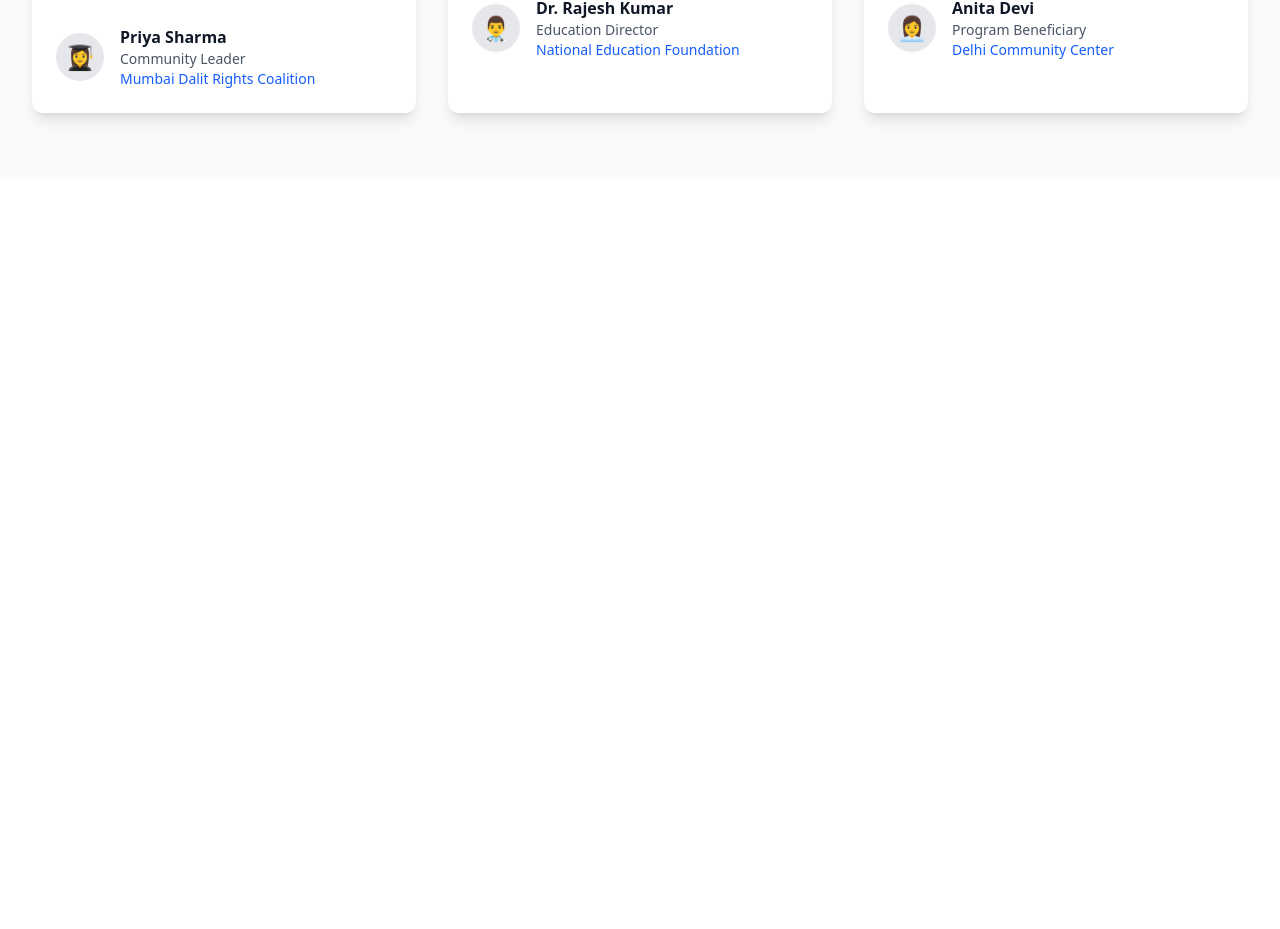
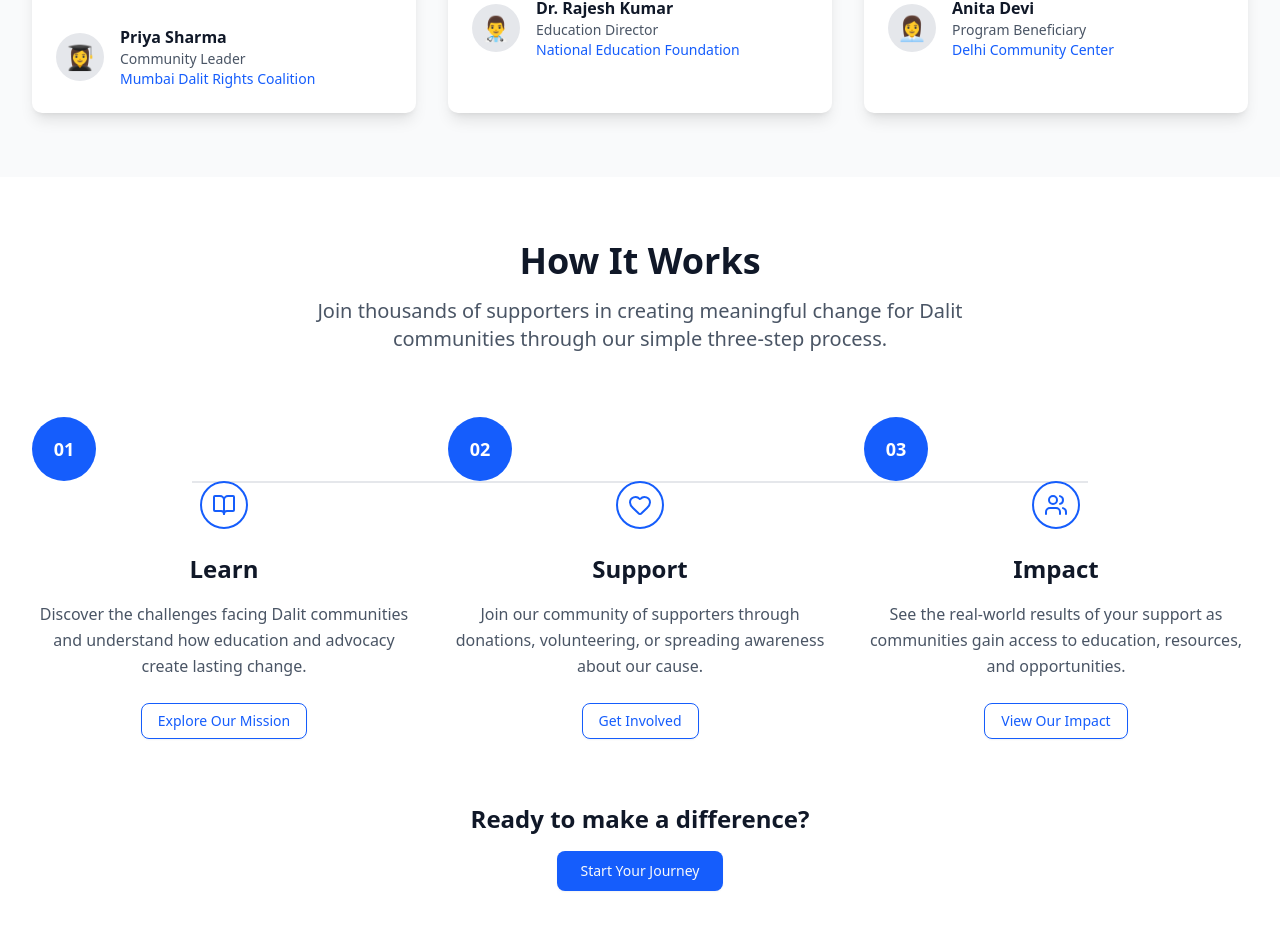
Before and after one commit to Sc0tticus/dwa-website-2025, a Next.js app: page / in a window 1280 px wide. Shown: the part 2198-3127 px from the top of the page. Before the commit the page ends 2375 px from the top, so only its background shows below. Built offline with nearby package versions, Linux system fonts and the light colour scheme.

Commit message:
Process Steps UI looks good!

```diff
--- a/src/app/page.js
+++ b/src/app/page.js
@@ -2,6 +2,7 @@ import HeroSection from "../components/HeroSection";
 import ImpactStats from "../components/ImpactStats";
 import PartnerOrganizations from "../components/PartnerOrganizations";
 import Testimonials from "../components/Testimonials";
+import ProcessSteps from "../components/ProcessSteps";
 
 export default function Home() {
   return (
@@ -10,6 +11,7 @@ export default function Home() {
       <ImpactStats />
       <PartnerOrganizations />
       <Testimonials />
+      <ProcessSteps />
     </main>
   );
 }
--- /dev/null
+++ b/src/components/ProcessSteps.js
@@ -0,0 +1,120 @@
+import Link from "next/link";
+import { Button } from "./ui/button";
+import { BookOpen, Heart, Users } from "lucide-react";
+
+export default function ProcessSteps() {
+  const steps = [
+    {
+      number: "01",
+      title: "Learn",
+      description:
+        "Discover the challenges facing Dalit communities and understand how education and advocacy create lasting change.",
+      icon: BookOpen,
+      action: "Explore Our Mission",
+      link: "/about",
+    },
+    {
+      number: "02",
+      title: "Support",
+      description:
+        "Join our community of supporters through donations, volunteering, or spreading awareness about our cause.",
+      icon: Heart,
+      action: "Get Involved",
+      link: "/support",
+    },
+    {
+      number: "03",
+      title: "Impact",
+      description:
+        "See the real-world results of your support as communities gain access to education, resources, and opportunities.",
+      icon: Users,
+      action: "View Our Impact",
+      link: "/projects",
+    },
+  ];
+
+  return (
+    <section className="bg-white py-16">
+      <div className="max-w-7xl mx-auto px-4 sm:px-6 lg:px-8">
+        <div className="text-center mb-16">
+          <h2 className="text-3xl md:text-4xl font-bold text-gray-900 mb-4">
+            How It Works
+          </h2>
+          <p className="text-xl text-gray-600 max-w-3xl mx-auto">
+            Join thousands of supporters in creating meaningful change for Dalit
+            communities through our simple three-step process.
+          </p>
+        </div>
+
+        {/* Desktop Layout - Horizontal Steps */}
+        <div className="hidden lg:block">
+          <div className="relative">
+            {/* Connection Line */}
+            <div className="absolute top-16 left-1/2 transform -translate-x-1/2 w-full max-w-4xl h-0.5 bg-gray-200"></div>
+
+            <div className="grid grid-cols-3 gap-8 relative z-10">
+              {steps.map((step, index) => (
+                <ProcessStepCard key={index} step={step} />
+              ))}
+            </div>
+          </div>
+        </div>
+
+        {/* Mobile Layout - Vertical Steps */}
+        <div className="lg:hidden space-y-8">
+          {steps.map((step, index) => (
+            <ProcessStepCard key={index} step={step} isMobile={true} />
+          ))}
+        </div>
+
+        {/* Final Call to Action */}
+        <div className="text-center mt-16">
+          <h3 className="text-2xl font-bold text-gray-900 mb-4">
+            Ready to make a difference?
+          </h3>
+          <Button asChild size="lg" className="bg-blue-600 hover:bg-blue-700">
+            <Link href="/support">Start Your Journey</Link>
+          </Button>
+        </div>
+      </div>
+    </section>
+  );
+}
+
+// Individual step card component
+function ProcessStepCard({ step, isMobile = false }) {
+  const IconComponent = step.icon;
+
+  return (
+    <div
+      className={`text-center ${
+        isMobile ? "flex items-start space-x-4 text-left" : ""
+      }`}
+    >
+      {/* Step Number & Icon */}
+      <div
+        className={`${isMobile ? "flex-shrink-0" : "mx-auto mb-6"} relative`}
+      >
+        <div className="w-16 h-16 bg-blue-600 rounded-full flex items-center justify-center text-white font-bold text-lg mb-2">
+          {step.number}
+        </div>
+        <div className="w-12 h-12 bg-white border-2 border-blue-600 rounded-full flex items-center justify-center mx-auto -mt-2">
+          <IconComponent className="w-6 h-6 text-blue-600" />
+        </div>
+      </div>
+
+      {/* Content */}
+      <div className={isMobile ? "flex-1" : ""}>
+        <h3 className="text-2xl font-bold text-gray-900 mb-4">{step.title}</h3>
+        <p className="text-gray-600 mb-6 leading-relaxed">{step.description}</p>
+        <Button
+          asChild
+          variant="outline"
+          className="border-blue-600 text-blue-600 hover:bg-blue-50"
+        >
+          <Link href={step.link}>{step.action}</Link>
+        </Button>
+      </div>
+    </div>
+  );
+}
```
